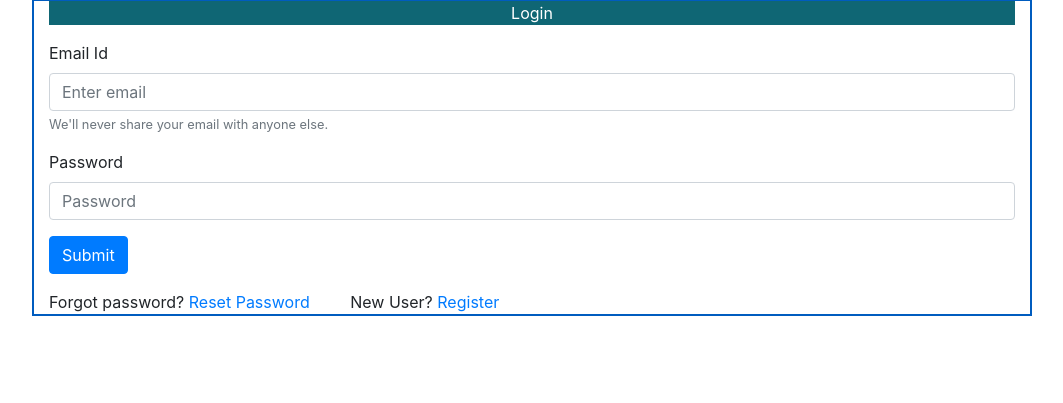
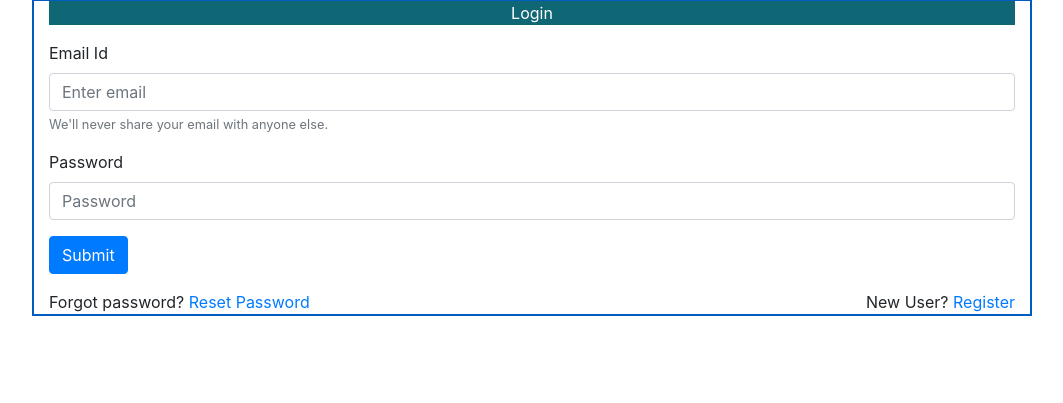
Before and after one commit to tksundar/ffl, a Django app: page /events/ in a window 1280 px wide. Shown: the part 75-478 px from the top of the page, without its empty margins (108-1171 px from the left). Run offline with Django 3.2, Linux system fonts and the light colour scheme; data that the repository does not hold is empty; some libraries are stand-ins or nearby versions.

Commit message:
relaying login

```diff
--- a/events/templates/events/login.html
+++ b/events/templates/events/login.html
@@ -30,16 +30,16 @@
             </div>
         </form>
         <p></p>
-        <div>
-                <span style="text-align: right">
+        <div class="row">
+                <div class="col" style="text-align: left">
                     Forgot password?
                     <a href="{% url 'events:password_reset' %}">Reset Password </a>
-                </span>
-            &nbsp;&nbsp;&nbsp;&nbsp;&nbsp;&nbsp;&nbsp;
-               <span style="text-align: right">
+                </div>
+            &nbsp;&nbsp;&nbsp;&nbsp;&nbsp;&nbsp;&nbsp;<p></p>
+               <div class="col" style="text-align: right">
                     New User?
                     <a href="{% url 'events:new_user' %}">Register </a>
-                </span>
+                </div>
         </div>
         </form>
     </div>
```
